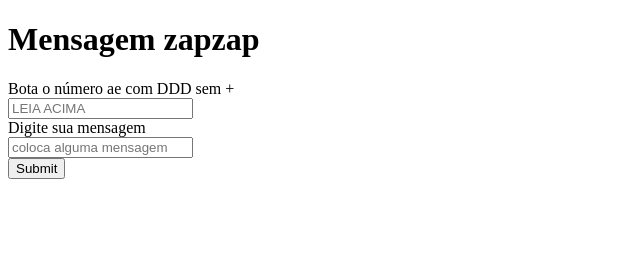
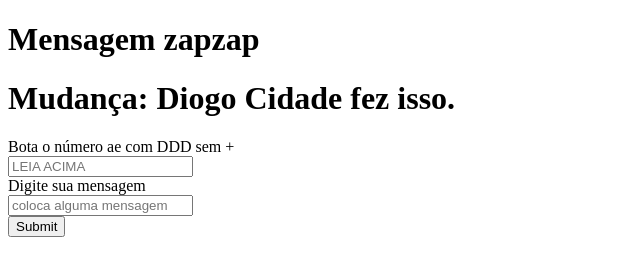
Before and after one commit to ooooooou/testeaula100425, a plain HTML site: page index.html in a window 1280 px wide. Shown: the whole page, without its empty margins (0-640 px from the left). Drawn offline with Linux system fonts and the light colour scheme.

Commit message:
mudança teste
mudança no código, teste de commit

```diff
--- a/index.html
+++ b/index.html
@@ -14,6 +14,7 @@
         <br>
         <input type="submit" value="Enviar" name="Salvar">--->
         <h1>Mensagem zapzap</h1>
+        <h1>Mudança: Diogo Cidade fez isso.</h1>
     <form action="https://web.whatsapp.com/send?" method="get">
         <label for="phone=">Bota o número ae com DDD sem + </label>
         <br>
```
